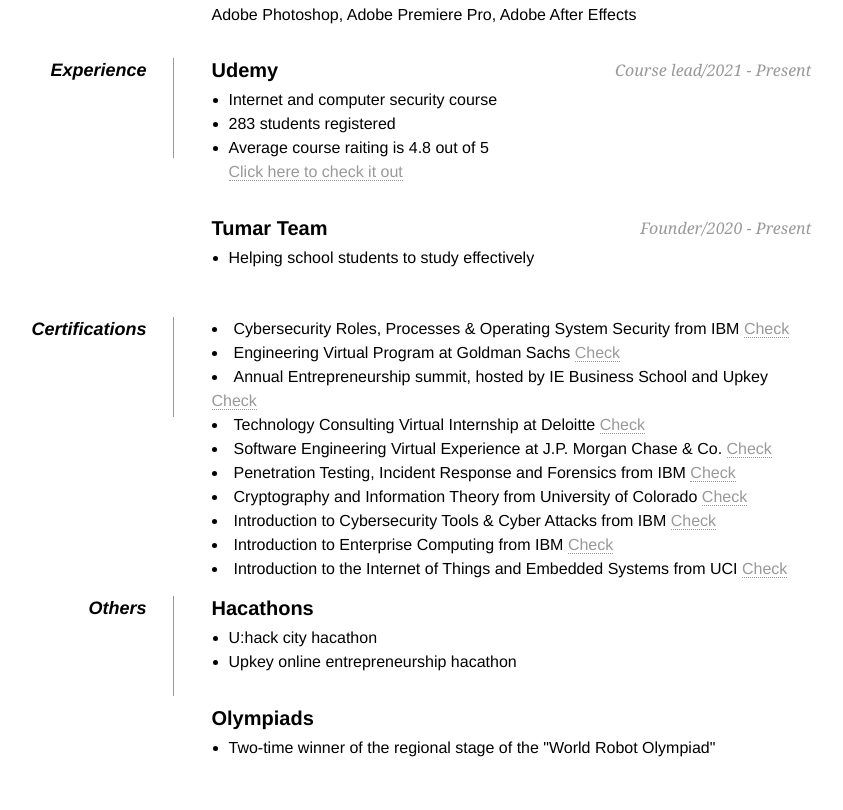
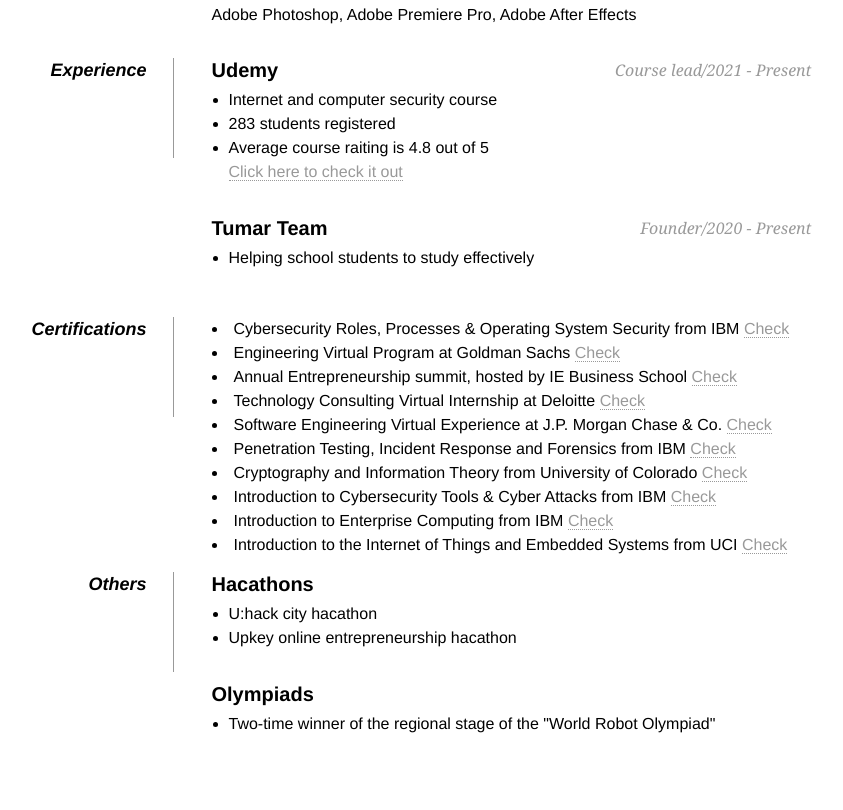
Before and after one commit to wondersabyr/wondersabyr.github.io, a plain HTML site: page index.html in a window 1280 px wide. Shown: the part 982-1792 px from the top of the page, without its empty margins (236-1079 px from the left). Drawn offline with Linux system fonts and the light colour scheme.

Commit message:
Update index.html

```diff
--- a/index.html
+++ b/index.html
@@ -135,7 +135,7 @@
             <dd>
 <li>Cybersecurity Roles, Processes & Operating System Security from IBM <a href="https://www.coursera.org/account/accomplishments/certificate/S9AA6ZYZTVA6">Check</a></li>
 <li>Engineering Virtual Program at Goldman Sachs <a href="https://insidesherpa.s3.amazonaws.com/completion-certificates/Goldman%20Sachs/NPdeQ43o8P9HJmJzg_Goldman%20Sachs_RiPKpCjb2wkGvwMWC_completion_certificate.pdf">Check</a></li>
-<li>Annual Entrepreneurship summit, hosted by IE Business School and Upkey <a href="https://drive.google.com/file/d/1goL13JPFGXbpIjl2u0b1Wx2Ol-36JYRk/view?usp=sharing">Check</a></li>
+<li>Annual Entrepreneurship summit, hosted by IE Business School <a href="https://drive.google.com/file/d/1goL13JPFGXbpIjl2u0b1Wx2Ol-36JYRk/view?usp=sharing">Check</a></li>
 <li>Technology Consulting Virtual Internship at Deloitte <a href="https://insidesherpa.s3.amazonaws.com/completion-certificates/Deloitte/FqFtWwQzNxJ8Qsh5H_Deloitte_RiPKpCjb2wkGvwMWC_completion_certificate.pdf">Check</a></li>
 <li>Software Engineering Virtual Experience at J.P. Morgan Chase & Co. <a href="https://insidesherpa.s3.amazonaws.com/completion-certificates/JP%20Morgan/R5iK7HMxJGBgaSbvk_JPMorgan%20Chase_RiPKpCjb2wkGvwMWC_completion_certificate.pdf">Check</a></li>
 <li>Penetration Testing, Incident Response and Forensics from IBM <a href="https://www.coursera.org/account/accomplishments/verify/CYZCTUK48KWG">Check</a></li>
```
